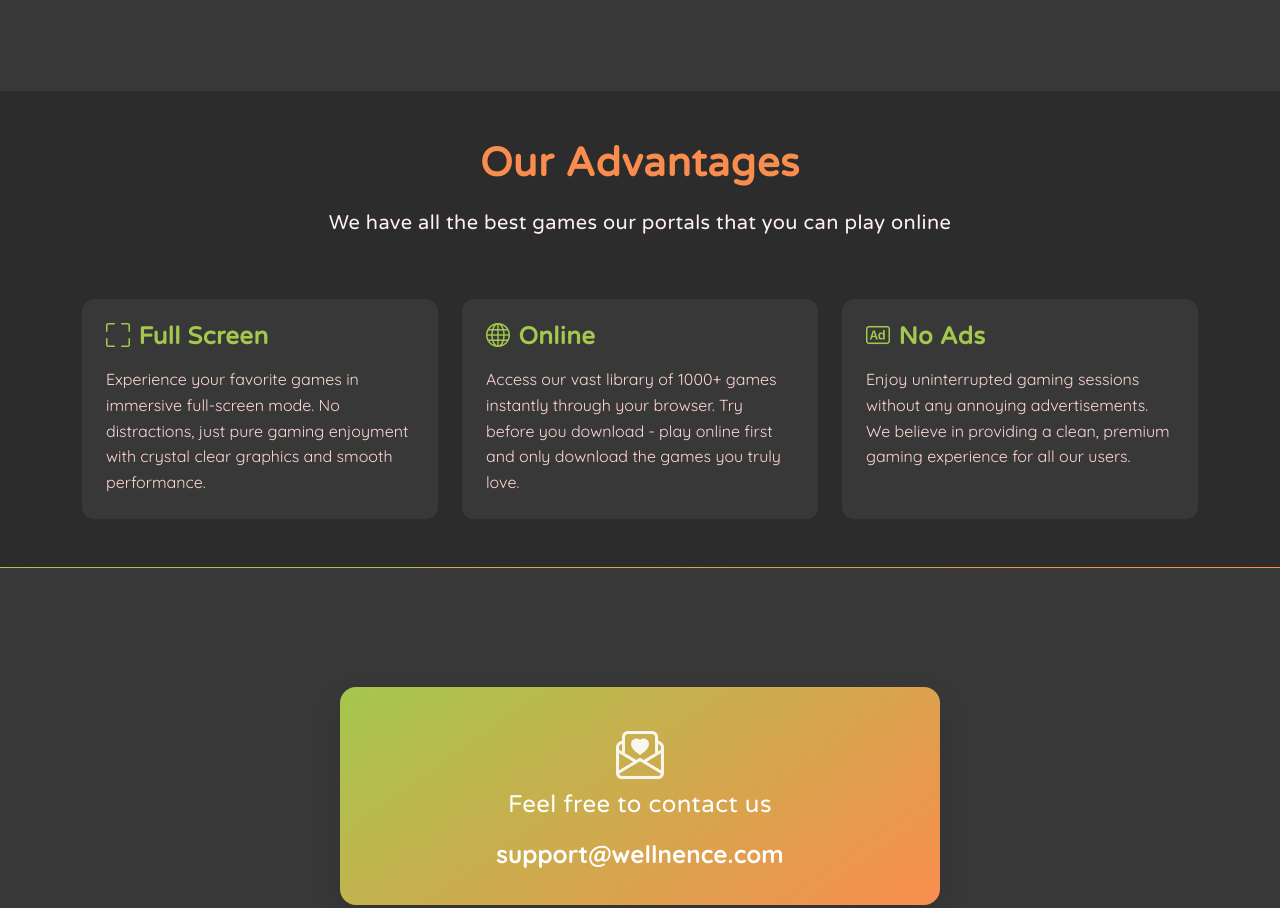
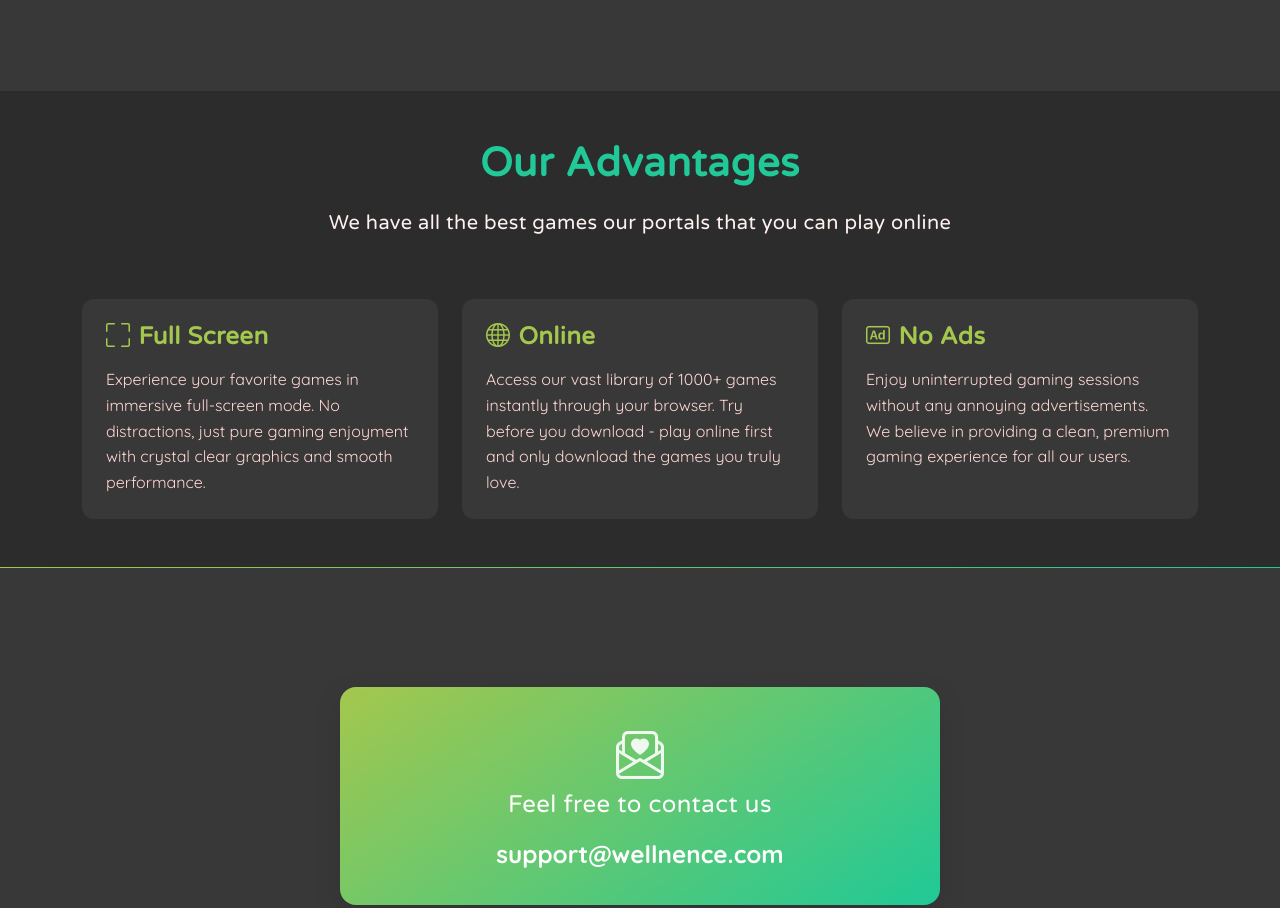
Before and after one commit to adavice/wellnence-terms, a website: page index.html in a window 1280 px wide. Shown: the part 1160-2068 px from the top of the page. Drawn offline with nearby package versions, Linux system fonts and the light colour scheme; files whose address does not match are found by name.

Commit message:
Update style.css

```diff
--- a/css/style.css
+++ b/css/style.css
@@ -13,9 +13,9 @@
 }
 
 [data-theme="dark"] {
-    --primary: #ff676f;
+    --primary: #a4c74d!important;
     --secondary: #ff998b;
-    --accent: #fa8d4e;
+    --accent:  #20c997;
     --background: #383838;
     --surface: #2c2c2c;
     --text: #fff1f0;
```
